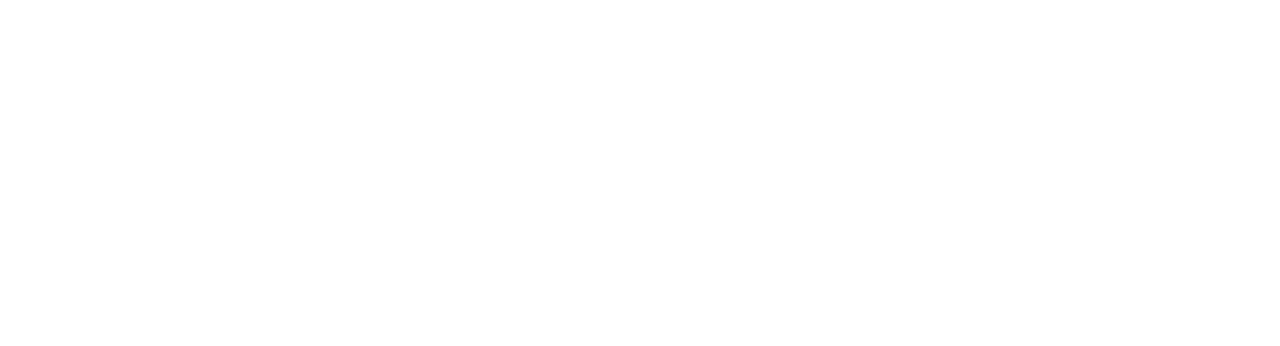
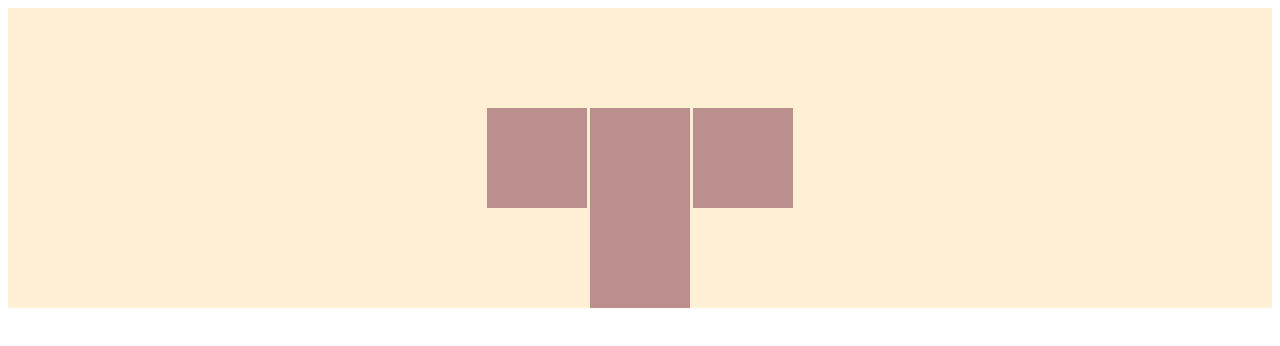
Before and after one commit to rawanafaisal/flexbox-practice, a plain HTML site: page Flexbox/Ex9/index.html in a window 1280 px wide. Drawn offline with Linux system fonts and the light colour scheme.

Commit message:
Ex9 Done

```diff
--- a/Flexbox/Ex9/index.html
+++ b/Flexbox/Ex9/index.html
@@ -3,9 +3,14 @@
 <head>
 	<meta charset="utf-8">
 	<meta name="viewport" content="width=device-width,initial-scale=1">
-	<title></title>
+	<title>Testing align-items vs align-self</title>
 	<link rel="stylesheet" href="style.css">
 </head>
 <body>
+		<div class="container">
+		<div class="item"></div>
+		<div id="item2" class="item"></div>
+		<div class="item"></div>
+	</div>
  </body>
  </html>
--- a/Flexbox/Ex9/style.css
+++ b/Flexbox/Ex9/style.css
@@ -0,0 +1,18 @@
+.container{
+  height: 300px;
+  background: papayawhip;
+  display: flex;
+  gap:3px;
+  justify-content: center;
+  align-items:center;
+}
+.item {
+  width: 100px;
+  height: 100px;
+  background-color: rosybrown;
+}
+
+#item2{
+  height: 200px;
+  align-self: self-end;
+}
```
